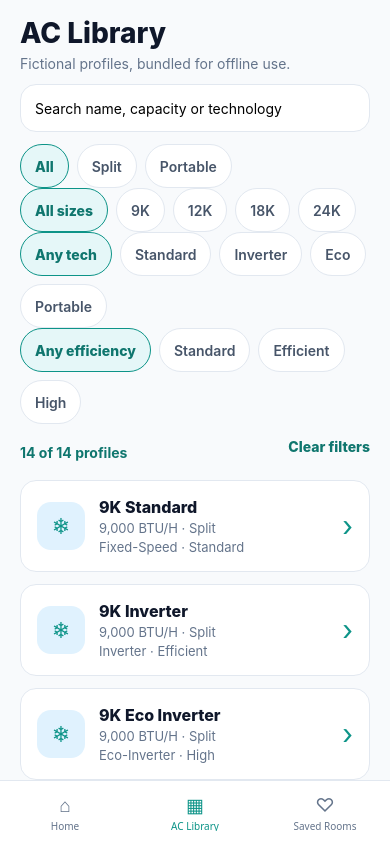
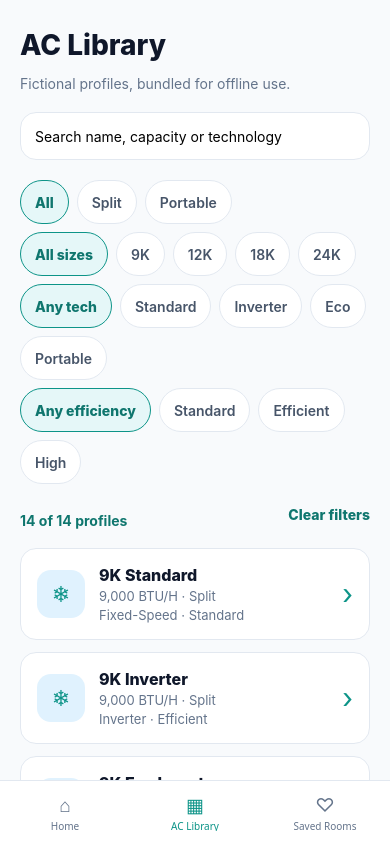
Before and after one commit to OshadhaAnuhas/ACSize, a React Native app: screen /Library in a window 390 px wide. Built offline with nearby package versions, Linux system fonts and the light colour scheme.

Commit message:
Scroll AC Library filters with results

```diff
--- a/src/screens/ACLibraryScreen.tsx
+++ b/src/screens/ACLibraryScreen.tsx
@@ -28,6 +28,8 @@ export function ACLibraryScreen({ route }: { route: { name: string } }) {
   const clearButton = (label: string) => <Pressable accessibilityRole="button" accessibilityLabel={label} onPress={clear} style={styles.clearButton}><Text style={styles.clear}>{label}</Text></Pressable>;
 
   return <View style={styles.page}>
+    <FlatList data={filtered} keyExtractor={(item) => item.id} contentContainerStyle={styles.list} keyboardShouldPersistTaps="handled"
+      ListHeaderComponent={<View style={styles.filters}>
         <Text style={styles.title}>AC Library</Text>
         <Text style={styles.sub}>{mode === 'select' ? 'Choose a profile to test in Room Lab.' : 'Fictional profiles, bundled for offline use.'}</Text>
         <TextInput accessibilityLabel="Search AC profiles" value={search} onChangeText={setSearch} placeholder="Search name, capacity or technology" style={styles.search} />
@@ -36,7 +38,7 @@ export function ACLibraryScreen({ route }: { route: { name: string } }) {
         <ChoiceChips groupLabel="Technology" value={technology} options={[{value:'all',label:'Any tech'},{value:'fixed-speed',label:'Standard'},{value:'inverter',label:'Inverter'},{value:'eco-inverter',label:'Eco'},{value:'portable',label:'Portable'}]} onChange={setTechnology} />
         <ChoiceChips groupLabel="Efficiency" value={efficiency} options={[{value:'all',label:'Any efficiency'},{value:'standard',label:'Standard'},{value:'efficient',label:'Efficient'},{value:'high',label:'High'}]} onChange={setEfficiency} />
         <View style={styles.countRow}><Text accessibilityLiveRegion="polite" style={styles.count}>{filtered.length} of {acProfiles.length} profiles</Text>{clearButton('Clear filters')}</View>
-    <FlatList data={filtered} keyExtractor={(item) => item.id} contentContainerStyle={styles.list}
+      </View>}
       ListEmptyComponent={<View style={styles.empty}><Text style={styles.name}>No matching AC profiles</Text><Text style={styles.sub}>Try a different search or clear the filters.</Text>{clearButton('Clear Filters')}</View>}
       renderItem={({ item }) => <Pressable accessibilityRole="button" accessibilityLabel={`View ${item.name} details, ${item.nominalCapacityBTU.toLocaleString()} BTU per hour, ${item.category}, ${item.technology}`} style={styles.card} onPress={() => navigation.navigate('ACDetails', { acId: item.id, origin: mode === 'select' ? 'lab' : 'library', mode })}>
         <View style={styles.icon}><Text style={styles.iconText}>{item.category === 'split' ? '❄' : '▣'}</Text></View>
@@ -47,7 +49,8 @@ export function ACLibraryScreen({ route }: { route: { name: string } }) {
 }
 
 const styles = StyleSheet.create({
-  page: { flex: 1, backgroundColor: colors.background, paddingHorizontal: spacing.xl, paddingTop: spacing.lg },
+  page: { flex: 1, backgroundColor: colors.background, paddingHorizontal: spacing.xl },
+  filters: { paddingTop: spacing.lg, gap: spacing.sm },
   title: { fontSize: 28, fontWeight: '800', color: colors.navy },
   sub: { color: colors.muted, marginTop: 5 },
   search: { minHeight: 48, borderRadius: radius.md, borderWidth: 1, borderColor: colors.line, backgroundColor: colors.surface, paddingHorizontal: 14, marginVertical: 12 },
```
Lines whose indentation alone changed are shown as unchanged.
